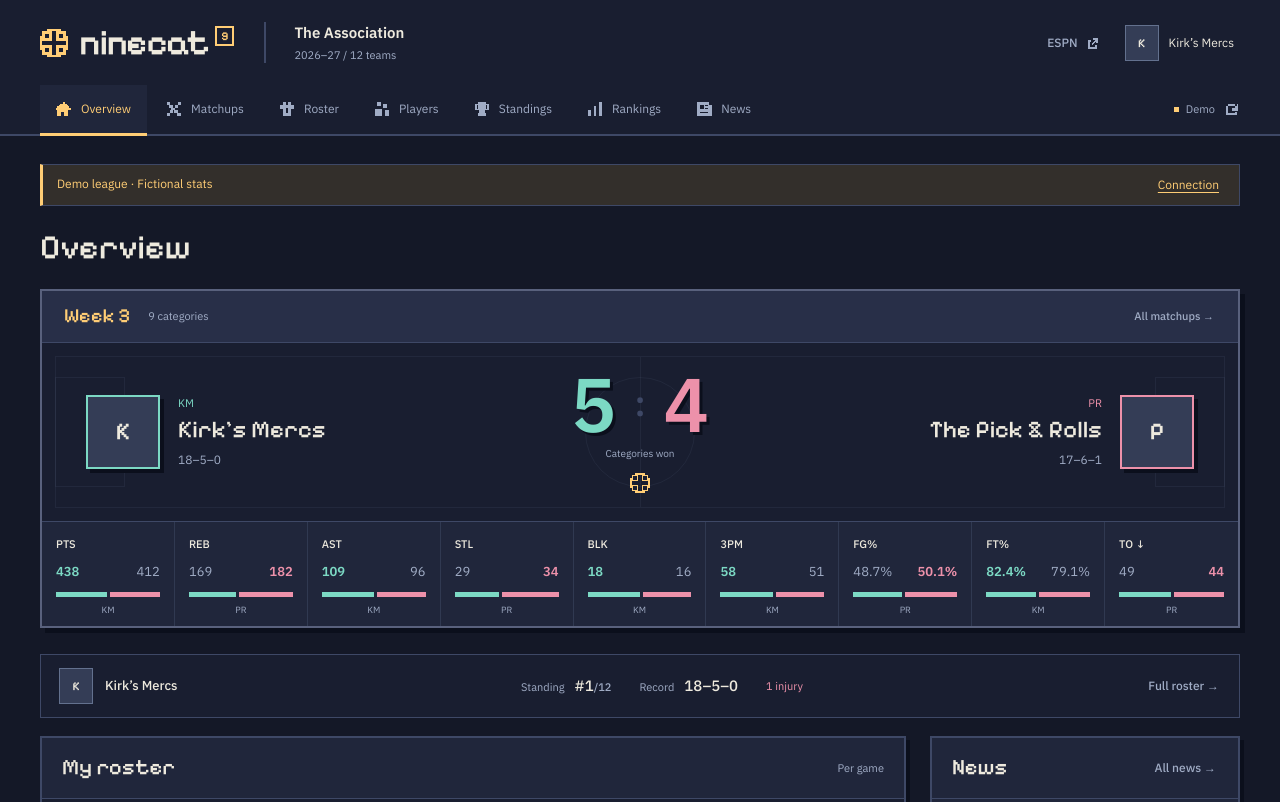
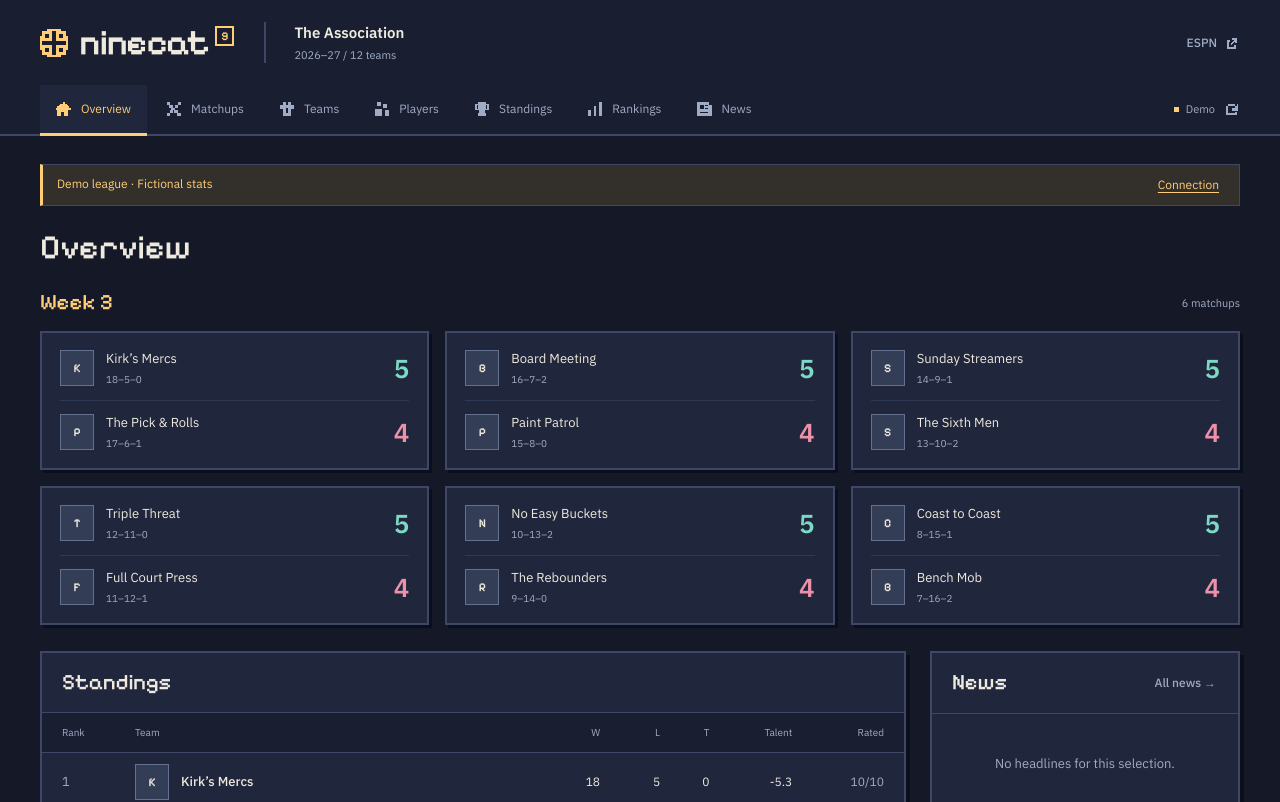
Before and after one commit to andy98w/fantasy, a Next.js app: page / in a window 1280 px wide. Shown: the top 802 px of the page. Built offline with nearby package versions, Linux system fonts and the light colour scheme.

Commit message:
Make the shared dashboard league-wide without owner personalization

```diff
--- a/app/globals.css
+++ b/app/globals.css
@@ -151,19 +151,6 @@ a {
   align-items: center;
   gap: 18px;
 }
-.my-team-button {
-  display: flex;
-  align-items: center;
-  gap: 10px;
-  font-size: 12px;
-  max-width: 250px;
-  text-align: left;
-}
-.my-team-button > span:last-child {
-  overflow: hidden;
-  text-overflow: ellipsis;
-  white-space: nowrap;
-}
 .navigation-row {
   max-width: 1504px;
   margin: auto;
@@ -565,45 +552,6 @@ h2 {
 .contender.away .avatar {
   border-color: var(--coral);
 }
-.roster-summary {
-  display: flex;
-  align-items: center;
-  gap: 28px;
-  margin: 26px 0 18px;
-  padding: 13px 18px;
-  border: 1px solid var(--line);
-  background: var(--surface-deep);
-}
-.roster-summary > span {
-  color: var(--muted);
-  font-size: 11px;
-  display: flex;
-  align-items: baseline;
-  gap: 10px;
-}
-.roster-summary > span > strong {
-  color: var(--text);
-  font-size: 15px;
-  font-weight: 500;
-}
-.roster-summary small {
-  color: var(--muted);
-  font-size: 11px;
-}
-.roster-summary > .identity {
-  margin-right: auto;
-}
-.roster-summary .button {
-  margin-left: auto;
-}
-.roster-summary > button:not(.identity):not(.button) {
-  color: var(--muted);
-  font-size: 11px;
-  padding: 0;
-}
-.roster-summary > button.injury-link {
-  color: var(--coral) !important;
-}
 .overview-grid {
   display: grid;
   grid-template-columns: minmax(0, 1fr) 310px;
@@ -926,19 +874,6 @@ select {
   text-align: left;
   width: 80px;
 }
-.standings-table .my-row td {
-  background: #2c3445;
-}
-.standings-table .my-row td:first-child {
-  border-left: 3px solid var(--gold);
-  padding-left: 17px;
-}
-.you-label {
-  font-size: 9px;
-  color: var(--gold);
-  padding: 2px 5px;
-  border: 1px solid #ffcd7540;
-}
 .heatmap-table {
   min-width: 1160px;
 }
@@ -1252,9 +1187,6 @@ select {
   .category-values {
     font-size: 12px;
   }
-  .roster-summary {
-    gap: 20px;
-  }
 }
 @media (max-width: 1050px) {
   .sync-control {
@@ -1279,10 +1211,6 @@ select {
   }
   .matchup-picker {
     grid-template-columns: repeat(3, minmax(0, 1fr));
-  }
-  .roster-summary {
-    flex-wrap: wrap;
-    gap: 14px 24px;
   }
   .category-values {
     flex-direction: column;
@@ -1320,12 +1248,8 @@ select {
   .header-actions {
     gap: 0;
   }
-  .header-actions .espn-link,
-  .my-team-button > span:last-child {
+  .header-actions .espn-link {
     display: none;
-  }
-  .my-team-button {
-    padding: 0;
   }
   .navigation-row {
     padding: 0;
@@ -1436,28 +1360,6 @@ select {
   }
   .category-cell small {
     display: none;
-  }
-  .roster-summary {
-    padding: 12px;
-    gap: 14px;
-  }
-  .roster-summary > .identity {
-    flex-basis: calc(100% - 110px);
-  }
-  .roster-summary .button {
-    order: -1;
-  }
-  .roster-summary > .identity {
-    order: -2;
-  }
-  .roster-summary > span {
-    font-size: 10px;
-  }
-  .roster-summary > span > strong {
-    font-size: 13px;
-  }
-  .roster-summary > button.injury-link {
-    margin-left: auto;
   }
   .panel-heading {
     padding: 14px;
@@ -1595,7 +1497,137 @@ select {
 .power-badge,
 .team-profile > div > strong,
 .matchup-picker button strong,
-.player-facts strong,
-.roster-summary > span > strong {
+.player-facts strong {
   font-variant-numeric: lining-nums tabular-nums;
 }
+
+.league-matchups {
+  margin-bottom: 26px;
+}
+.section-heading {
+  display: flex;
+  align-items: center;
+  justify-content: space-between;
+  margin: 0 0 14px;
+}
+.section-heading h2 {
+  color: var(--gold);
+}
+.section-heading > span {
+  color: var(--muted);
+  font-size: 11px;
+}
+.matchup-grid {
+  display: grid;
+  grid-template-columns: repeat(3, minmax(0, 1fr));
+  gap: 16px;
+}
+.matchup-card {
+  padding: 16px 18px;
+  background: var(--surface);
+  border: 2px solid var(--line);
+  box-shadow: 3px 3px 0 var(--shadow);
+  text-align: left;
+}
+.matchup-card:hover {
+  border-color: var(--gold);
+  background: var(--surface-raised);
+}
+.matchup-card-team {
+  display: flex;
+  align-items: center;
+  gap: 12px;
+  min-width: 0;
+}
+.matchup-card-team + .matchup-card-team {
+  padding-top: 12px;
+  margin-top: 12px;
+  border-top: 1px solid var(--line-soft);
+}
+.matchup-card-name {
+  min-width: 0;
+  overflow: hidden;
+  text-overflow: ellipsis;
+  white-space: nowrap;
+  font-size: 13px;
+}
+.matchup-card-name small {
+  display: block;
+  color: var(--muted);
+  margin-top: 3px;
+  font-size: 10px;
+}
+.matchup-card-team > strong {
+  margin-left: auto;
+  padding-left: 6px;
+  font-size: 26px;
+  font-weight: 600;
+  font-variant-numeric: tabular-nums;
+}
+.matchup-card-ties {
+  display: block;
+  text-align: right;
+  color: var(--muted);
+  font-size: 10px;
+  margin-top: 10px;
+}
+.team-directory {
+  display: grid;
+  grid-template-columns: repeat(3, minmax(0, 1fr));
+  gap: 20px;
+}
+.team-card {
+  background: var(--surface);
+  border: 2px solid var(--line);
+  box-shadow: 3px 3px 0 var(--shadow);
+  padding: 24px 20px;
+  text-align: left;
+}
+.team-card:hover {
+  border-color: var(--gold);
+}
+.team-card h2 {
+  margin: 18px 0;
+  overflow-wrap: anywhere;
+  font-size: 24px;
+}
+.team-card > div {
+  display: flex;
+  gap: 24px;
+  border-top: 1px solid var(--line-soft);
+  padding-top: 15px;
+}
+.team-card > div > span {
+  color: var(--muted);
+  font-size: 11px;
+}
+.team-card strong {
+  display: block;
+  color: var(--text);
+  font-weight: 500;
+  font-size: 14px;
+  margin-top: 5px;
+  font-variant-numeric: tabular-nums;
+}
+@media (max-width: 1050px) {
+  .matchup-grid,
+  .team-directory {
+    grid-template-columns: repeat(2, minmax(0, 1fr));
+  }
+}
+@media (max-width: 600px) {
+  .matchup-grid {
+    grid-template-columns: 1fr;
+    gap: 12px;
+  }
+  .matchup-card {
+    padding: 13px 16px;
+  }
+  .matchup-card-team + .matchup-card-team {
+    padding-top: 9px;
+    margin-top: 9px;
+  }
+  .team-directory {
+    grid-template-columns: 1fr;
+  }
+}
--- a/app/page.tsx
+++ b/app/page.tsx
@@ -13,9 +13,9 @@ export default async function Page() {
             Configure ESPN access in the server’s private environment file.
           </li>
           <li>Run the league sync and verify its imported counts.</li>
-          <li>Reload this page to see your league.</li>
+          <li>Reload this page to see the league.</li>
         </ol>
-        <a href="https://fantasy.espn.com/basketball/team?leagueId=1834203755&teamId=3&seasonId=2027">
+        <a href="https://fantasy.espn.com/basketball/league?leagueId=1834203755&seasonId=2027">
           Open ESPN
         </a>
       </main>
--- a/components/dashboard.tsx
+++ b/components/dashboard.tsx
@@ -6,7 +6,8 @@ import { MatchupBoard } from "./league/matchup-board";
 import { PlayerTable } from "./league/player-table";
 import { PlayerDialog } from "./league/player-dialog";
 import { PlayerFilters } from "./league/player-filters";
-import { TeamAvatar } from "./league/avatars";
+import { MatchupGrid } from "./league/matchup-grid";
+import { TeamDirectory } from "./league/team-directory";
 import {
   Standings,
   TeamRankings,
@@ -25,25 +26,19 @@ export default function Dashboard({
   data: Snapshot;
   syncFailure: string | null;
 }) {
-  const mine = data.teams.find((team) => team.id === data.league.myTeamId)!;
   const [view, setView] = useState<View>("overview");
-  const [teamId, setTeamId] = useState(mine.id);
+  const [teamId, setTeamId] = useState<number | null>(null);
   const [query, setQuery] = useState("");
   const [position, setPosition] = useState("all");
   const [availability, setAvailability] = useState("all");
   const [rankingScope, setRankingScope] = useState<"players" | "teams">(
     "players",
   );
-  const [newsScope, setNewsScope] = useState<"all" | "mine">("all");
+  const [newsScope, setNewsScope] = useState("all");
   const [sort, setSort] = useState<Sort>({ key: "power", descending: true });
   const [selected, setSelected] = useState<Player | null>(null);
   const [minutes, setMinutes] = useState<number | null>(null);
-  const myMatchup = data.matchups.find((matchup) =>
-    [matchup.home.teamId, matchup.away.teamId].includes(mine.id),
-  );
-  const [matchupId, setMatchupId] = useState(
-    myMatchup?.id ?? data.matchups[0]?.id,
-  );
+  const [matchupId, setMatchupId] = useState(data.matchups[0]?.id);
   useEffect(() => {
     const update = () =>
       setMinutes(
@@ -72,7 +67,7 @@ export default function Dashboard({
   }, []);
   const go = (value: View) => {
     setView(value);
-    if (value === "team") setTeamId(mine.id);
+    if (value === "team") setTeamId(null);
     window.location.hash = value;
     window.scrollTo({ top: 0, behavior: "instant" });
   };
@@ -85,12 +80,10 @@ export default function Dashboard({
       key,
       descending: current.key === key ? !current.descending : key !== "TO",
     }));
-  const team = data.teams.find((team) => team.id === teamId) ?? mine;
-  const roster = data.players.filter((player) => player.teamId === team.id);
-  const myRoster = data.players.filter((player) => player.teamId === mine.id);
-  const alerts = myRoster.filter((player) =>
-    ["OUT", "DAY_TO_DAY", "INJURY_RESERVE"].includes(player.status),
-  );
+  const team = data.teams.find((team) => team.id === teamId);
+  const roster = team
+    ? data.players.filter((player) => player.teamId === team.id)
+    : [];
   const visiblePlayers = useMemo(
     () =>
       sortPlayers(
@@ -99,20 +92,26 @@ export default function Dashboard({
             player.name.toLowerCase().includes(query.toLowerCase()) &&
             (position === "all" || player.eligibleSlots.includes(position)) &&
             (availability === "all" ||
-              (availability === "mine" && player.teamId === mine.id) ||
+              (availability === "rostered" && player.teamId !== null) ||
+              (availability.startsWith("team:") &&
+                player.teamId === Number(availability.slice(5))) ||
               (availability === "available" &&
                 ["FREEAGENT", "WAIVERS"].includes(player.availability))),
         ),
         sort,
       ),
-    [data.players, query, position, availability, mine.id, sort],
+    [data.players, query, position, availability, sort],
   );
   const news = data.news.filter(
     (item) =>
       newsScope === "all" ||
-      item.playerIds.some((id) => myRoster.some((player) => player.id === id)),
+      item.playerIds.some((id) =>
+        data.players.some(
+          (player) => player.id === id && player.teamId === Number(newsScope),
+        ),
+      ),
   );
-  const espn = `https://fantasy.espn.com/basketball/team?leagueId=${data.league.id}&teamId=${mine.id}&seasonId=${data.league.season}`;
+  const espn = `https://fantasy.espn.com/basketball/league?leagueId=${data.league.id}&seasonId=${data.league.season}`;
   const tableProps = {
     teams: data.teams,
     minimumGames: data.model.minimumGames,
@@ -127,6 +126,7 @@ export default function Dashboard({
   };
   const filters = (
     <PlayerFilters
+      teams={data.teams}
       query={query}
       onQuery={setQuery}
       position={position}
@@ -144,7 +144,6 @@ export default function Dashboard({
       </a>
       <Navigation
         data={data}
-        mine={mine}
         view={view}
         go={go}
         espn={espn}
@@ -192,50 +191,22 @@ export default function Dashboard({
         </div>
         {view === "overview" && (
           <>
-            <MatchupBoard
-              matchup={myMatchup}
+            <MatchupGrid
+              matchups={data.matchups}
               teams={data.teams}
-              onDetails={() => go("matchup")}
+              period={data.league.matchupPeriod}
+              onMatchup={(id) => {
+                setMatchupId(id);
+                go("matchup");
+              }}
             />
-            <div className="roster-summary">
-              <button className="identity" onClick={() => openTeam(mine.id)}>
-                <TeamAvatar team={mine} />
-                <strong>{mine.name}</strong>
-              </button>
-              <span>
-                Standing{" "}
-                <strong>
-                  {mine.standing ? `#${mine.standing}` : "—"}
-                  <small>/{data.teams.length}</small>
-                </strong>
-              </span>
-              <span>
-                Record{" "}
-                <strong>
-                  {mine.wins}–{mine.losses}–{mine.ties}
-                </strong>
-              </span>
-              <button
-                onClick={() => openTeam(mine.id)}
-                className={alerts.length ? "injury-link" : ""}
-              >
-                {`${alerts.length} ${alerts.length === 1 ? "injury" : "injuries"}`}
-              </button>
-              <Button variant="quiet" onClick={() => openTeam(mine.id)}>
-                Full roster →
-              </Button>
-            </div>
             <div className="overview-grid">
-              <Panel
-                title="My roster"
-                action={<span className="panel-meta">Per game</span>}
-              >
-                <PlayerTable
-                  players={sortPlayers(myRoster, sort)}
-                  {...tableProps}
-                  compact
+              <Standings
+                title="Standings"
+                teams={data.teams}
+                scoringType={data.league.scoringType}
+                onTeam={openTeam}
               />
-              </Panel>
               <Panel
                 title="News"
                 action={
@@ -292,17 +263,28 @@ export default function Dashboard({
             <div className="view-toolbar">
               <select
                 aria-label="Select team"
-                value={teamId}
-                onChange={(event) => setTeamId(Number(event.target.value))}
+                value={teamId ?? ""}
+                onChange={(event) =>
+                  setTeamId(
+                    event.target.value ? Number(event.target.value) : null,
+                  )
+                }
               >
+                <option value="">All teams</option>
                 {data.teams.map((team) => (
                   <option key={team.id} value={team.id}>
                     {team.name}
                   </option>
                 ))}
               </select>
-              <span className="muted">{roster.length} players</span>
+              <span className="muted">
+                {team
+                  ? `${roster.length} players`
+                  : `${data.teams.length} teams`}
+              </span>
             </div>
+            {team ? (
+              <>
                 <TeamProfile team={team} />
                 <Panel>
                   <PlayerTable
@@ -310,6 +292,10 @@ export default function Dashboard({
                     {...tableProps}
                   />
                 </Panel>
+              </>
+            ) : (
+              <TeamDirectory teams={data.teams} onTeam={openTeam} />
+            )}
           </>
         )}
         {view === "players" && (
@@ -324,7 +310,6 @@ export default function Dashboard({
         {view === "league" && (
           <Standings
             teams={data.teams}
-            mineId={mine.id}
             scoringType={data.league.scoringType}
             onTeam={openTeam}
           />
@@ -370,15 +355,18 @@ export default function Dashboard({
         {view === "news" && (
           <>
             <div className="view-toolbar">
-              <Tabs
-                label="News filter"
+              <select
+                aria-label="News team"
                 value={newsScope}
-                options={[
-                  { value: "all", label: "All news" },
-                  { value: "mine", label: "My players" },
-                ]}
-                onChange={setNewsScope}
-              />
+                onChange={(event) => setNewsScope(event.target.value)}
+              >
+                <option value="all">All news</option>
+                {data.teams.map((team) => (
+                  <option key={team.id} value={team.id}>
+                    {team.name}
+                  </option>
+                ))}
+              </select>
               <span className="muted">{news.length} headlines</span>
             </div>
             <Panel className="news-page">
--- /dev/null
+++ b/components/league/matchup-grid.tsx
@@ -0,0 +1,72 @@
+import type { Snapshot, Team } from "@/lib/schema";
+import { TeamAvatar } from "./avatars";
+import { Empty } from "../ui/primitives";
+export function MatchupGrid({
+  matchups,
+  teams,
+  period,
+  onMatchup,
+}: {
+  matchups: Snapshot["matchups"];
+  teams: Team[];
+  period: number;
+  onMatchup: (id: number) => void;
+}) {
+  return (
+    <section className="league-matchups" aria-label={`Week ${period} matchups`}>
+      <div className="section-heading">
+        <h2>Week {period}</h2>
+        <span>{matchups.length} matchups</span>
+      </div>
+      {matchups.length ? (
+        <div className="matchup-grid">
+          {matchups.map((matchup) => {
+            const home = teams.find((team) => team.id === matchup.home.teamId),
+              away = teams.find((team) => team.id === matchup.away.teamId);
+            if (!home || !away) return null;
+            return (
+              <button
+                className="matchup-card"
+                key={matchup.id}
+                onClick={() => onMatchup(matchup.id)}
+                aria-label={`${home.name} vs ${away.name}: ${matchup.home.wins ?? "pending"} to ${matchup.away.wins ?? "pending"}`}
+              >
+                <span className="matchup-card-team">
+                  <TeamAvatar team={home} />
+                  <span className="matchup-card-name">
+                    {home.name}
+                    <small>
+                      {home.wins}–{home.losses}–{home.ties}
+                    </small>
+                  </span>
+                  <strong className="home-score">
+                    {matchup.home.wins ?? "—"}
+                  </strong>
+                </span>
+                <span className="matchup-card-team">
+                  <TeamAvatar team={away} />
+                  <span className="matchup-card-name">
+                    {away.name}
+                    <small>
+                      {away.wins}–{away.losses}–{away.ties}
+                    </small>
+                  </span>
+                  <strong className="away-score">
+                    {matchup.away.wins ?? "—"}
+                  </strong>
+                </span>
+                {matchup.home.ties ? (
+                  <span className="matchup-card-ties">
+                    {matchup.home.ties} tied
+                  </span>
+                ) : null}
+              </button>
+            );
+          })}
+        </div>
+      ) : (
+        <Empty>No matchups this week.</Empty>
+      )}
+    </section>
+  );
+}
--- a/components/league/navigation.tsx
+++ b/components/league/navigation.tsx
@@ -1,12 +1,11 @@
 "use client";
-import type { Snapshot, Team } from "@/lib/schema";
-import { TeamAvatar } from "./avatars";
+import type { Snapshot } from "@/lib/schema";
 import { PixelIcon, type IconName } from "../ui/pixel-icon";
 import { Button } from "../ui/primitives";
 export const navigation = [
   { value: "overview", label: "Overview", icon: "home" },
   { value: "matchup", label: "Matchups", icon: "matchup" },
-  { value: "team", label: "Roster", icon: "roster" },
+  { value: "team", label: "Teams", icon: "roster" },
   { value: "players", label: "Players", icon: "players" },
   { value: "league", label: "Standings", icon: "standings" },
   { value: "rankings", label: "Rankings", icon: "rankings" },
@@ -19,14 +18,12 @@ export const navigation = [
 export type View = (typeof navigation)[number]["value"] | "connection";
 export function Navigation({
   data,
-  mine,
   view,
   go,
   espn,
   minutes,
 }: {
   data: Snapshot;
-  mine: Team;
   view: View;
   go: (view: View) => void;
   espn: string;
@@ -63,14 +60,6 @@ export function Navigation({
             ESPN
             <PixelIcon name="external" size={12} />
           </a>
-          <button
-            className="my-team-button"
-            onClick={() => go("team")}
-            aria-label={`Open ${mine.name} roster`}
-          >
-            <TeamAvatar team={mine} />
-            <span>{mine.name}</span>
-          </button>
         </div>
       </div>
       <div className="navigation-row">
--- a/components/league/player-filters.tsx
+++ b/components/league/player-filters.tsx
@@ -1,6 +1,8 @@
+import type { Team } from "@/lib/schema";
 import { Button } from "../ui/primitives";
 import { PixelIcon } from "../ui/pixel-icon";
 export function PlayerFilters({
+  teams,
   query,
   onQuery,
   position,
@@ -10,6 +12,7 @@ export function PlayerFilters({
   count,
   onReset,
 }: {
+  teams: Team[];
   query: string;
   onQuery: (value: string) => void;
   position: string;
@@ -37,7 +40,14 @@ export function PlayerFilters({
       >
         <option value="all">All players</option>
         <option value="available">Available</option>
-        <option value="mine">My roster</option>
+        <option value="rostered">Rostered</option>
+        <optgroup label="Teams">
+          {teams.map((team) => (
+            <option key={team.id} value={`team:${team.id}`}>
+              {team.name}
+            </option>
+          ))}
+        </optgroup>
       </select>
       <select
         aria-label="Position"
--- /dev/null
+++ b/components/league/team-directory.tsx
@@ -0,0 +1,41 @@
+import type { Team } from "@/lib/schema";
+import { TeamAvatar } from "./avatars";
+export function TeamDirectory({
+  teams,
+  onTeam,
+}: {
+  teams: Team[];
+  onTeam: (id: number) => void;
+}) {
+  return (
+    <div className="team-directory">
+      {teams.map((team) => (
+        <button
+          className="team-card"
+          key={team.id}
+          onClick={() => onTeam(team.id)}
+        >
+          <TeamAvatar team={team} large />
+          <h2>{team.name}</h2>
+          <div>
+            <span>
+              Record
+              <strong>
+                {team.wins}–{team.losses}–{team.ties}
+              </strong>
+            </span>
+            <span>
+              Standing
+              <strong>
+                {team.standing === null ? "—" : `#${team.standing}`}
+              </strong>
+            </span>
+            <span>
+              Roster<strong>{team.rosterSize}</strong>
+            </span>
+          </div>
+        </button>
+      ))}
+    </div>
+  );
+}
--- a/components/league/team-views.tsx
+++ b/components/league/team-views.tsx
@@ -3,17 +3,17 @@ import { TeamAvatar } from "./avatars";
 import { Panel } from "../ui/primitives";
 export function Standings({
   teams,
-  mineId,
+  title,
   scoringType,
   onTeam,
 }: {
   teams: Team[];
-  mineId: number;
+  title?: string;
   scoringType: string;
   onTeam: (id: number) => void;
 }) {
   return (
-    <Panel>
+    <Panel title={title}>
       <div
         className="table-scroll"
         tabIndex={0}
@@ -36,10 +36,7 @@ export function Standings({
             {[...teams]
               .sort((a, b) => (a.standing ?? 999) - (b.standing ?? 999))
               .map((team) => (
-                <tr
-                  key={team.id}
-                  className={team.id === mineId ? "my-row" : ""}
-                >
+                <tr key={team.id}>
                   <td className="rank-cell">{team.standing ?? "—"}</td>
                   <td className="identity-col">
                     <button
@@ -48,9 +45,6 @@ export function Standings({
                     >
                       <TeamAvatar team={team} />
                       <strong>{team.name}</strong>
-                      {team.id === mineId && (
-                        <span className="you-label">You</span>
-                      )}
                     </button>
                   </td>
                   <td>{team.wins}</td>
```
Also changed, not shown: 2 other files (tests, documents, lock files or other folders). Lines whose indentation alone changed are shown as unchanged.
